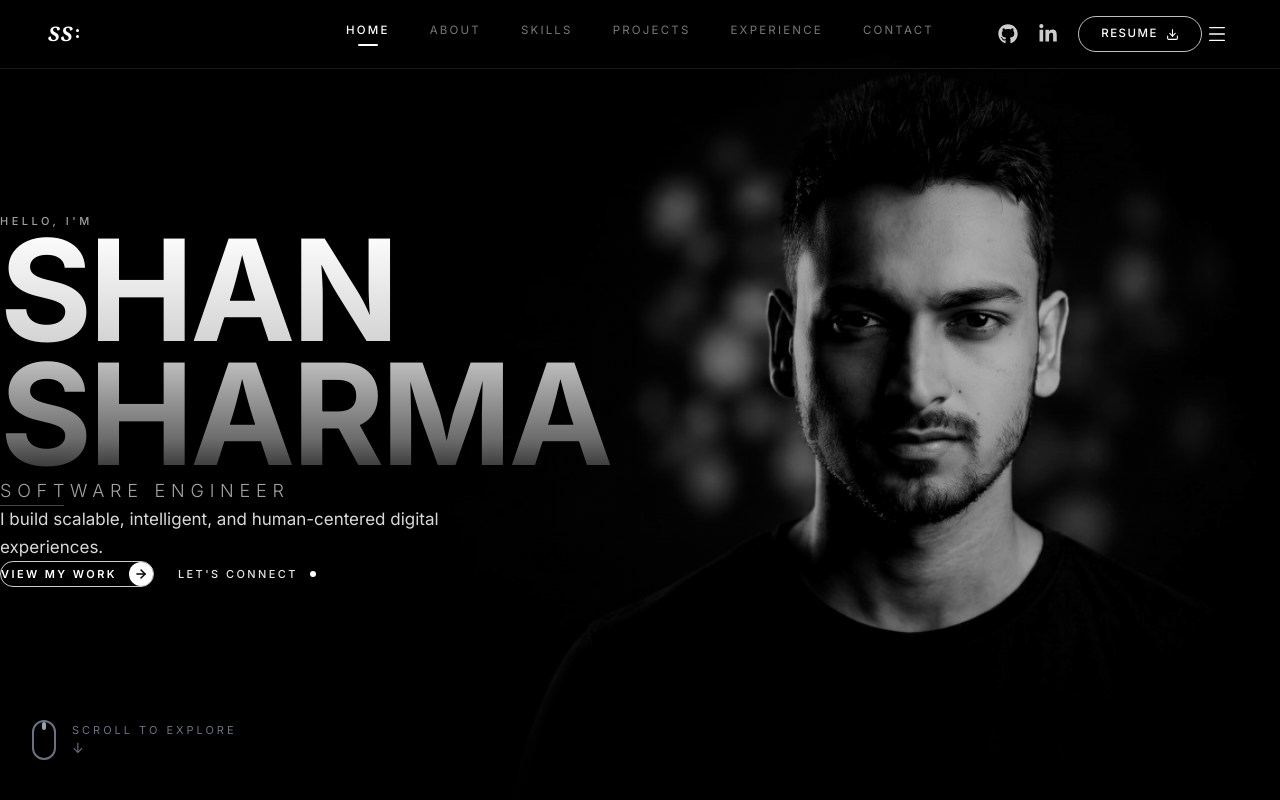
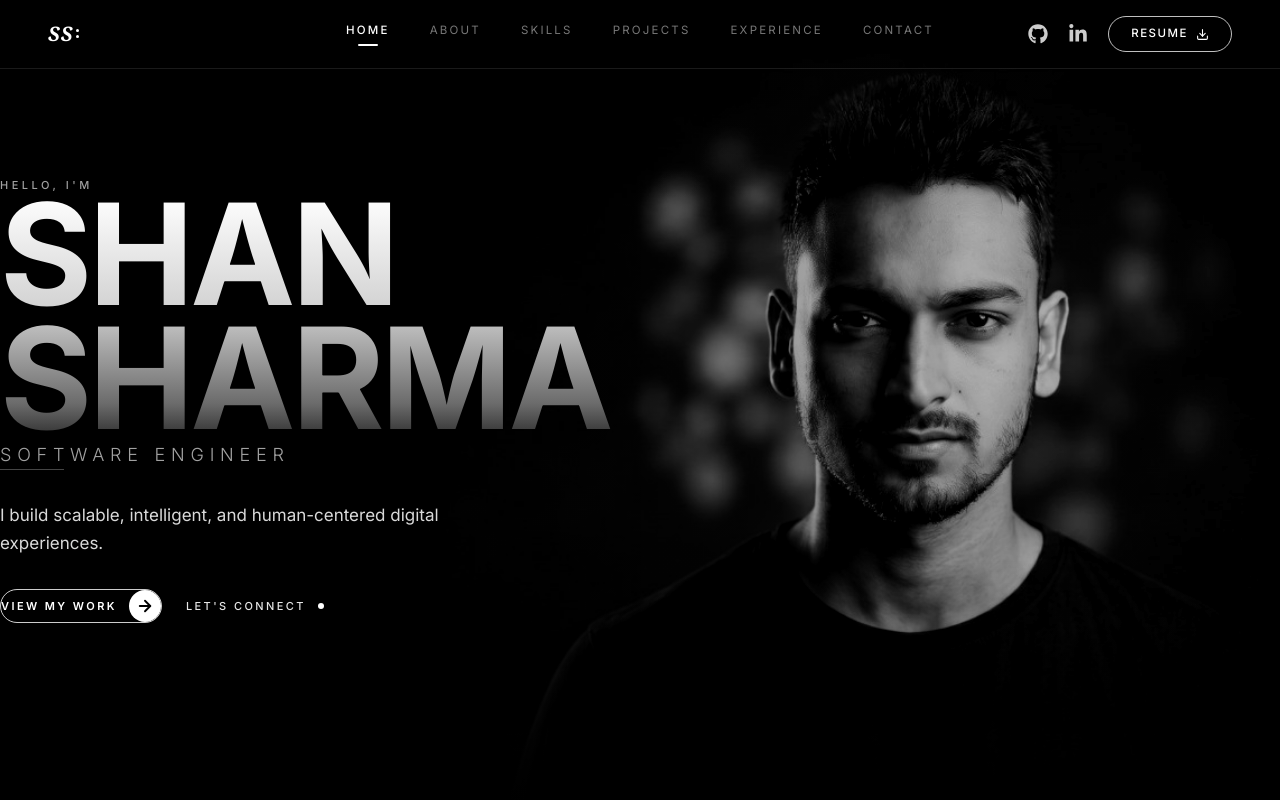
Before and after one commit to shansharma24/portfolio2026, a React (Vite) app: page / in a window 1280 px wide. Shown: the top 800 px of the page. Built offline with nearby package versions, Linux system fonts and the light colour scheme.

Commit message:
navbar  and home page

```diff
--- a/src/App.jsx
+++ b/src/App.jsx
@@ -6,13 +6,11 @@ import Projects from './components/Projects'
 import Experience from './components/Experience'
 import Contact from './components/Contact'
 import Footer from './components/Footer'
-import ScrollIndicator from './components/ScrollIndicator'
 
 export default function App() {
   return (
     <div className="bg-black min-h-screen text-white overflow-x-hidden">
       <Navbar />
-      <ScrollIndicator />
       <main>
         <Hero />
         <About />
--- a/src/components/Hero.jsx
+++ b/src/components/Hero.jsx
@@ -103,15 +103,20 @@ export default function Hero() {
               <div className="mt-3 h-px w-16 bg-neutral-500/60" />
             </motion.div>
 
+            <div className="h-8" />
+
             <motion.p
               custom={3}
               initial="hidden"
               animate="show"
               variants={fade}
-              className="mt-8 text-white/85 text-base md:text-[17px] leading-relaxed max-w-md"
+              className="mt-2 text-white/85 text-base md:text-[17px] leading-relaxed max-w-md"
             >
               I build scalable, intelligent, and human-centered digital experiences.
             </motion.p>
+
+            <div className="h-8" />
+
 
             <motion.div
               custom={4}
@@ -126,8 +131,8 @@ export default function Hero() {
                 className="group inline-flex items-center gap-3 rounded-full border border-white/80 bg-transparent px-6 py-3.5 text-[11px] font-semibold tracking-[0.22em] text-white transition-all hover:bg-white hover:text-black"
               >
                 VIEW MY WORK
-                <span className="grid h-6 w-6 place-items-center rounded-full bg-white text-black transition-transform group-hover:translate-x-1 group-hover:bg-black group-hover:text-white">
-                  <ArrowRight className="h-3.5 w-3.5" strokeWidth={2.5} />
+                <span className="grid h-8 w-8 place-items-center rounded-full bg-white text-black transition-transform group-hover:translate-x-1 group-hover:bg-black group-hover:text-white">
+                  <ArrowRight className="h-4.5 w-4.5" strokeWidth={2.5} />
                 </span>
               </a>
 
--- a/src/components/Navbar.jsx
+++ b/src/components/Navbar.jsx
@@ -235,7 +235,7 @@ export default function Navbar() {
 
           {/* Mobile hamburger */}
           <button
-            className="md:hidden"
+            className="flex md:hidden items-center"
             onClick={() => setMobileOpen(!mobileOpen)}
             aria-label="Toggle menu"
             style={{
@@ -244,8 +244,6 @@ export default function Navbar() {
               color: "#ffffff",
               cursor: "pointer",
               padding: "4px",
-              display: "flex",
-              alignItems: "center",
             }}
           >
             {mobileOpen ? <X size={22} strokeWidth={1.5} /> : <Menu size={22} strokeWidth={1.5} />}
--- a/src/components/ScrollIndicator.jsx
+++ /dev/null
@@ -1,34 +0,0 @@
-import { motion } from 'framer-motion'
-
-export default function ScrollIndicator() {
-  return (
-    <motion.div
-      initial={{ opacity: 0 }}
-      animate={{ opacity: 1 }}
-      transition={{ duration: 0.8, delay: 1.8 }}
-      className="fixed bottom-10 left-8 z-40 hidden md:flex items-center gap-4"
-    >
-      {/* Mouse icon */}
-      <div className="relative w-6 h-10 border-2 border-gray-500 rounded-full flex justify-center">
-        <motion.div
-          animate={{ y: [0, 8, 0] }}
-          transition={{ duration: 1.5, repeat: Infinity, ease: 'easeInOut' }}
-          className="w-1 h-2 bg-gray-400 rounded-full mt-2"
-        />
-      </div>
-
-      <div className="flex flex-col">
-        <span className="text-gray-500 text-[11px] tracking-[3px] uppercase">
-          SCROLL TO EXPLORE
-        </span>
-        <motion.span
-          animate={{ y: [0, 4, 0] }}
-          transition={{ duration: 1.5, repeat: Infinity, ease: 'easeInOut' }}
-          className="text-gray-500 text-sm mt-1"
-        >
-          ↓
-        </motion.span>
-      </div>
-    </motion.div>
-  )
-}
```
